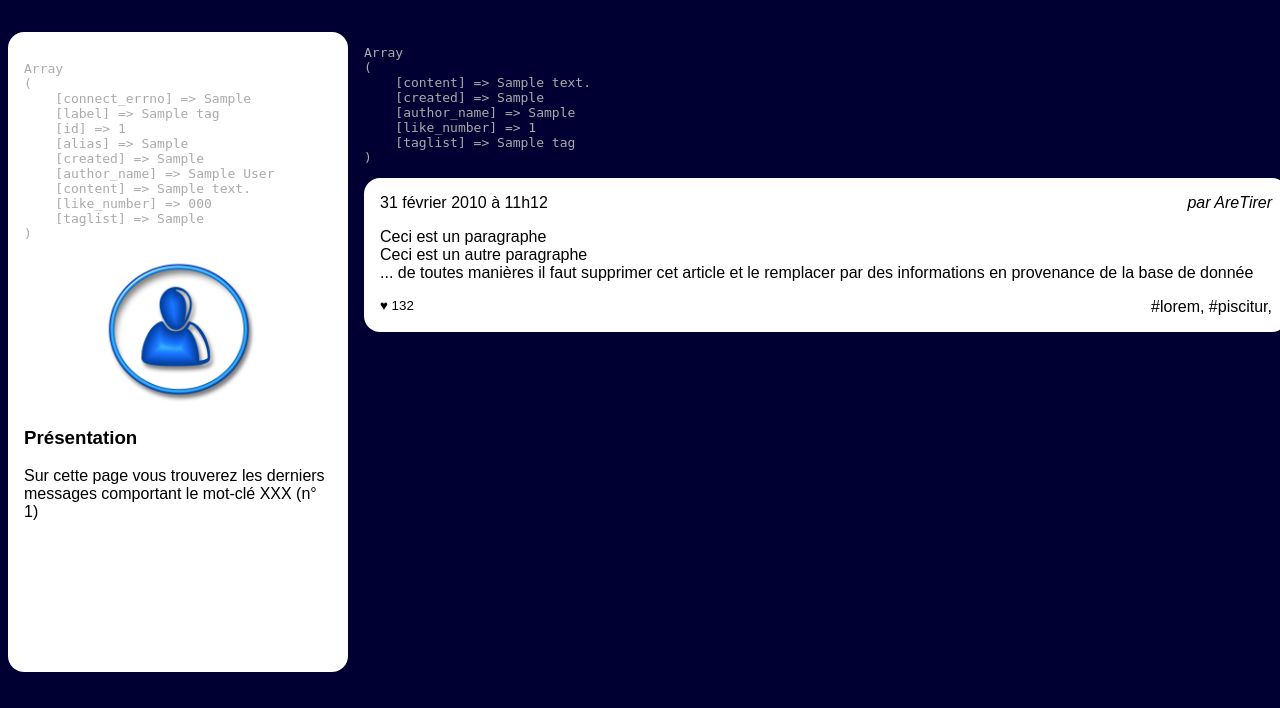
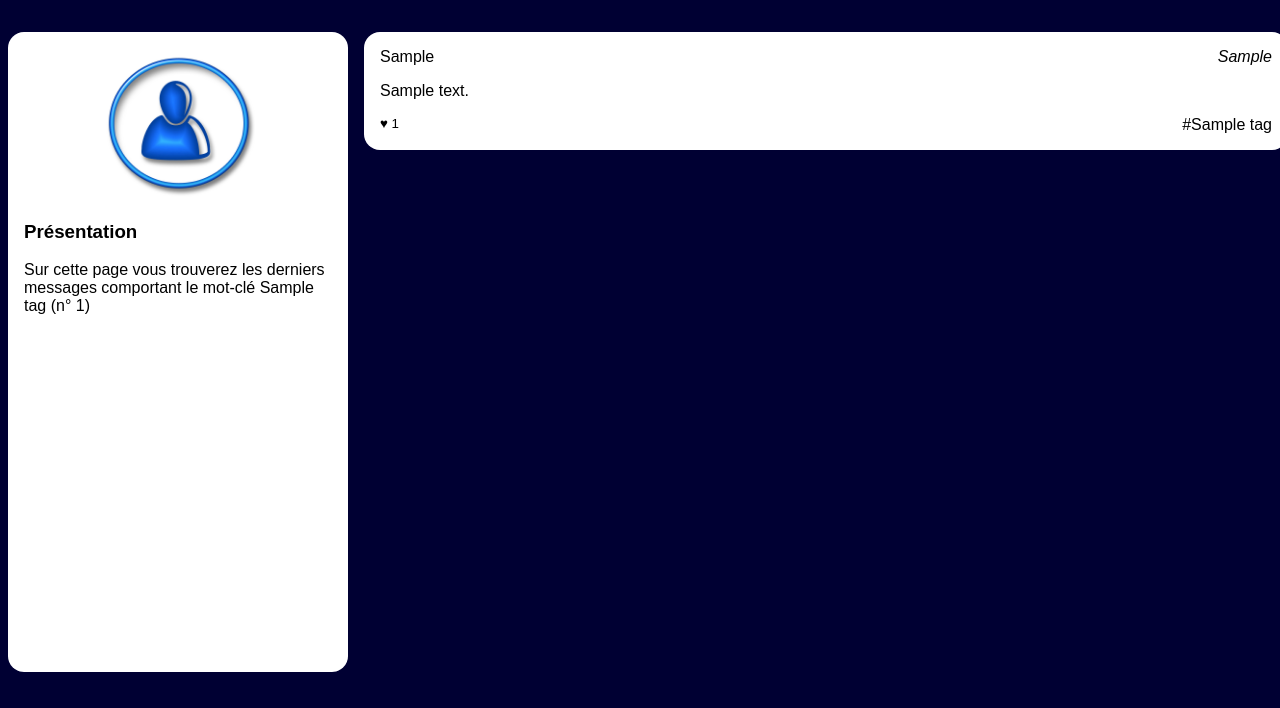
Before and after one commit to chaouchN/projet-collectif-r-seau-social-php-nenh, a PHP site: page /tags.php?tag_id=1 in a window 1280 px wide. Shown: the part 92-800 px from the top of the page. Run offline with PHP 8.4, Linux system fonts and the light colour scheme; tables that the repository leaves empty or names only in its code hold one stand-in row (values such as "Sample post").

Commit message:
todo finaux

```diff
--- a/header.php
+++ b/header.php
@@ -19,7 +19,7 @@
                 <a href="#">▾ Profil</a>
                 <ul>
                     <li><a href="settings.php?user_id=5">Paramètres</a></li>
-                    <li><a href="followers.php?user_id=5">Mes suiveurs</a></li>
+                    <li><a href="followers.php?user_id=5">Mes fouines</a></li>
                     <li><a href="subscriptions.php?user_id=5">Mes abonnements</a></li>
                 </ul>
             </nav>
--- a/tags.php
+++ b/tags.php
@@ -26,14 +26,12 @@ require('header.php'); ?>
                 $laQuestionEnSql = "SELECT * FROM tags WHERE id= '$tagId' ";
                 $lesInformations = $mysqli->query($laQuestionEnSql);
                 $tag = $lesInformations->fetch_assoc();
-                //@todo: afficher le résultat de la ligne ci dessous, remplacer XXX par le label et effacer la ligne ci-dessous
-                echo "<pre>" . print_r($tag, 1) . "</pre>";
                 ?>
                 <img src="user.jpg" alt="Portrait de l'utilisatrice"/>
                 <section>
                     <h3>Présentation</h3>
                     <p>Sur cette page vous trouverez les derniers messages comportant
-                        le mot-clé XXX
+                        le mot-clé <?php echo $tag['label']?>
                         (n° <?php echo $tagId ?>)
                     </p>
 
@@ -66,30 +64,21 @@ require('header.php'); ?>
                     echo("Échec de la requete : " . $mysqli->error);
                 }
 
-                /**
-                 * Etape 4: @todo Parcourir les messsages et remplir correctement le HTML avec les bonnes valeurs php
-                 */
                 while ($post = $lesInformations->fetch_assoc())
                 {
-
-                    echo "<pre>" . print_r($post, 1) . "</pre>";
                     ?>
                     <article>
                         <h3>
-                            <time datetime='2020-02-01 11:12:13' >31 février 2010 à 11h12</time>
+                            <time datetime='2020-02-01 11:12:13' ><?php echo $post['created']?></time>
                         </h3>
-                        <address>par AreTirer</address>
+                        <address><?php echo $post['author_name']?></address>
                         <div>
-                            <p>Ceci est un paragraphe</p>
-                            <p>Ceci est un autre paragraphe</p>
-                            <p>... de toutes manières il faut supprimer cet
-                                article et le remplacer par des informations en
-                                provenance de la base de donnée</p>
+                            <p><?php echo $post['content']?></p>
+
                         </div>
                         <footer>
-                            <small>♥ 132</small>
-                            <a href="">#lorem</a>,
-                            <a href="">#piscitur</a>,
+                            <small>♥ <?php echo $post['like_number']?></small>
+                            <a href="">#<?php echo $post['taglist']?></a>
                         </footer>
                     </article>
                 <?php } ?>
```
Also changed, not shown: followers.php (+11 -2 lines), subscriptions.php (+12 -5 lines).
